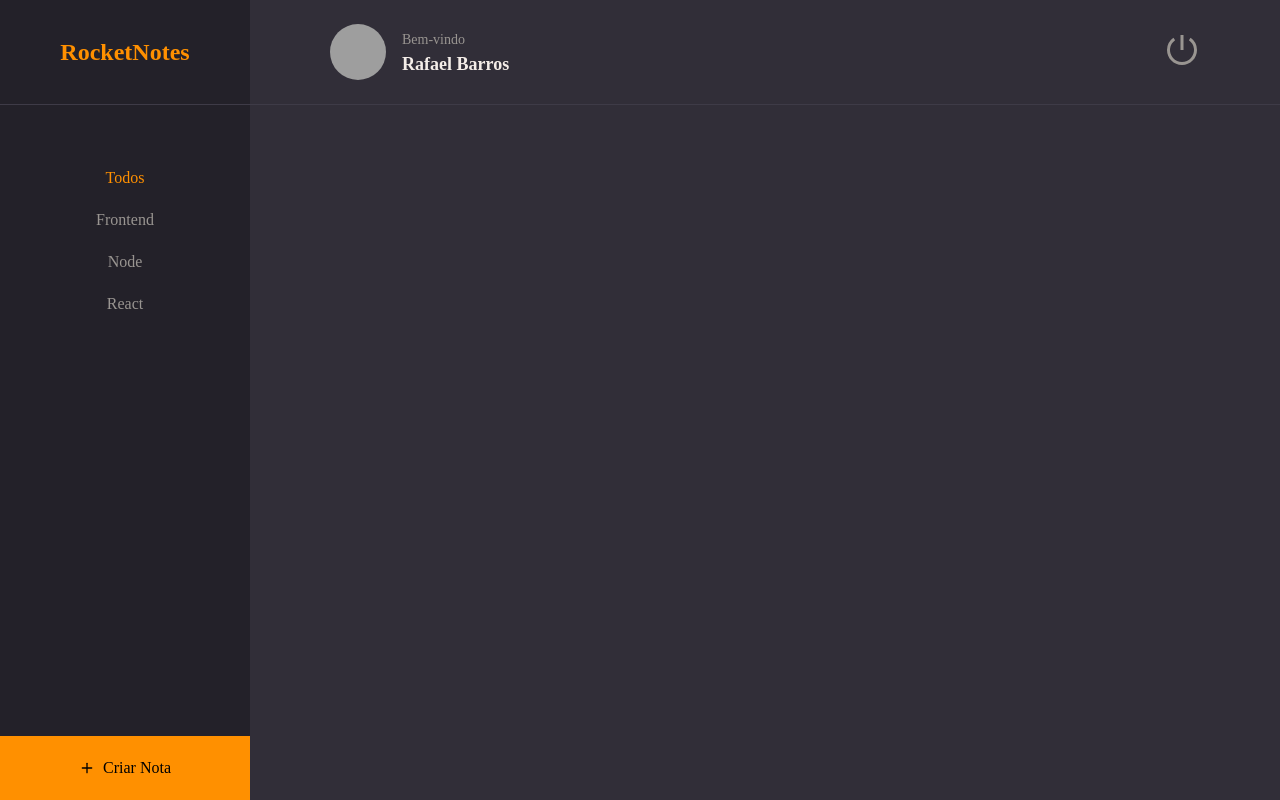
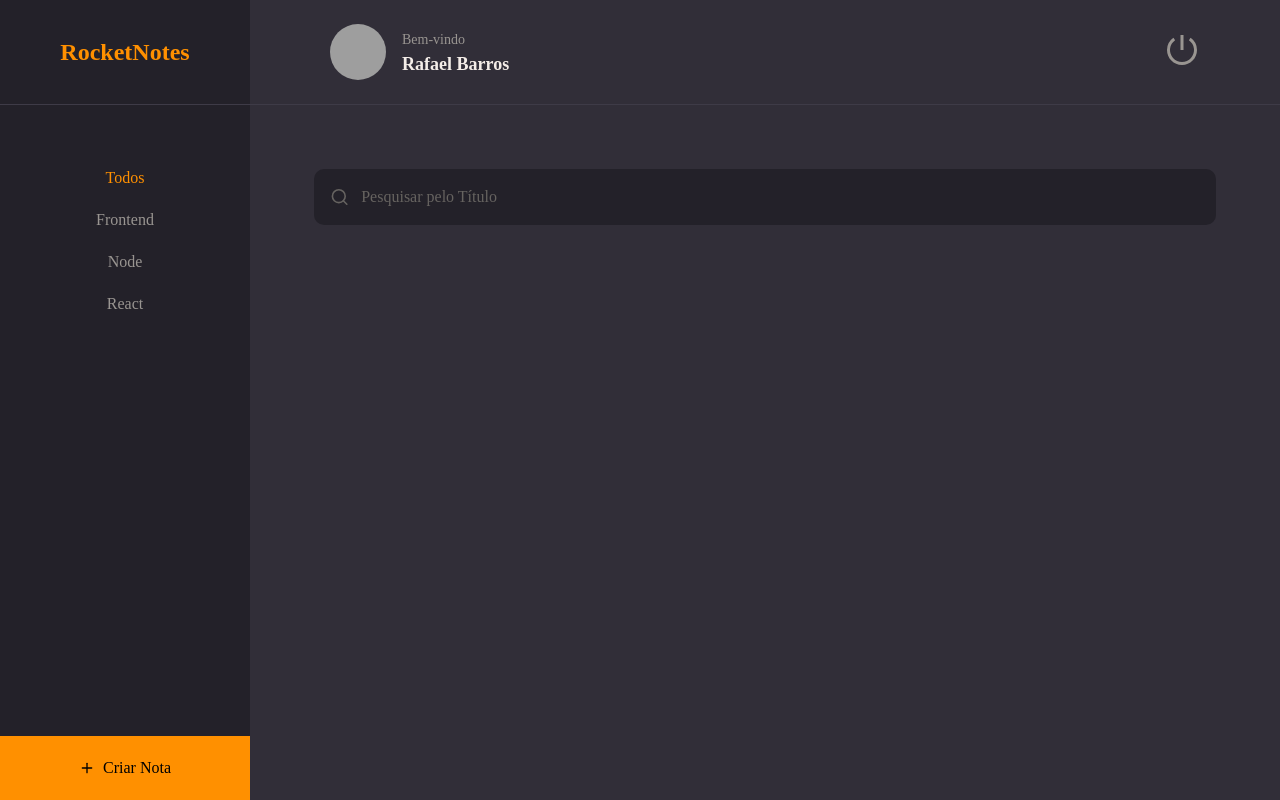
Before and after one commit to dev-rafael92as/rocketNotesStage09, a React (Vite) app: page / in a window 1280 px wide. Built offline with nearby package versions, Linux system fonts and the light colour scheme; grey boxes are pictures that could not be loaded.

Commit message:
[Stage09ExercicioAula] Add input component

```diff
--- /dev/null
+++ b/src/components/Input/index.jsx
@@ -0,0 +1,10 @@
+import { Container } from "./styles";
+
+export function Input({icon: Icon, ...rest}) {
+    return (
+        <Container>
+            {Icon && <Icon size={20}/>}
+            <input {...rest}></input>
+        </Container>
+    )
+}
--- /dev/null
+++ b/src/components/Input/styles.js
@@ -0,0 +1,31 @@
+import styled from "styled-components";
+
+export const Container = styled.div`
+    width: 100%;
+    display: flex;
+    align-items: center;
+
+    background-color: ${({theme}) => theme.COLORS.BACKGROUND_900};
+    color: ${({theme}) => theme.COLORS.GRAY_300};
+
+    margin-bottom: 8px;
+    border-radius: 10px;
+
+    > input {
+        height: 56px;
+        width: 100%;
+        padding: 12px;
+
+        color: ${({theme}) => theme.COLORS.WHITE};
+        background: transparent;
+        border: 0;
+
+        &::placeholder {
+            color: ${({theme}) => theme.COLORS.GRAY_300};
+        }
+    }
+
+    > svg {
+            margin-left: 16px;
+    }
+`
--- a/src/pages/Home/index.jsx
+++ b/src/pages/Home/index.jsx
@@ -1,8 +1,9 @@
 import { Header } from "../../components/Header";
 import { ButtonText } from "../../components/ButtonText"
 
-import { FiPlus } from "react-icons/fi"
+import { FiPlus, FiSearch } from "react-icons/fi"
 import { Container, Brand, Menu, Search, Content, NewNote } from "./styles";
+import { Input } from "../../components/Input";
 
 export function Home() {
     return (
@@ -29,7 +30,7 @@
             </Menu>
 
             <Search>
-
+                <Input placeholder="Pesquisar pelo Título" icon={FiSearch}/>
             </Search>
 
             <Content>
--- a/src/pages/Home/styles.js
+++ b/src/pages/Home/styles.js
@@ -50,6 +50,7 @@
 
 export const Search = styled.div`
     grid-area: search;
+    padding: 64px 64px 0;
 `;
 
 export const Content = styled.div`
```
